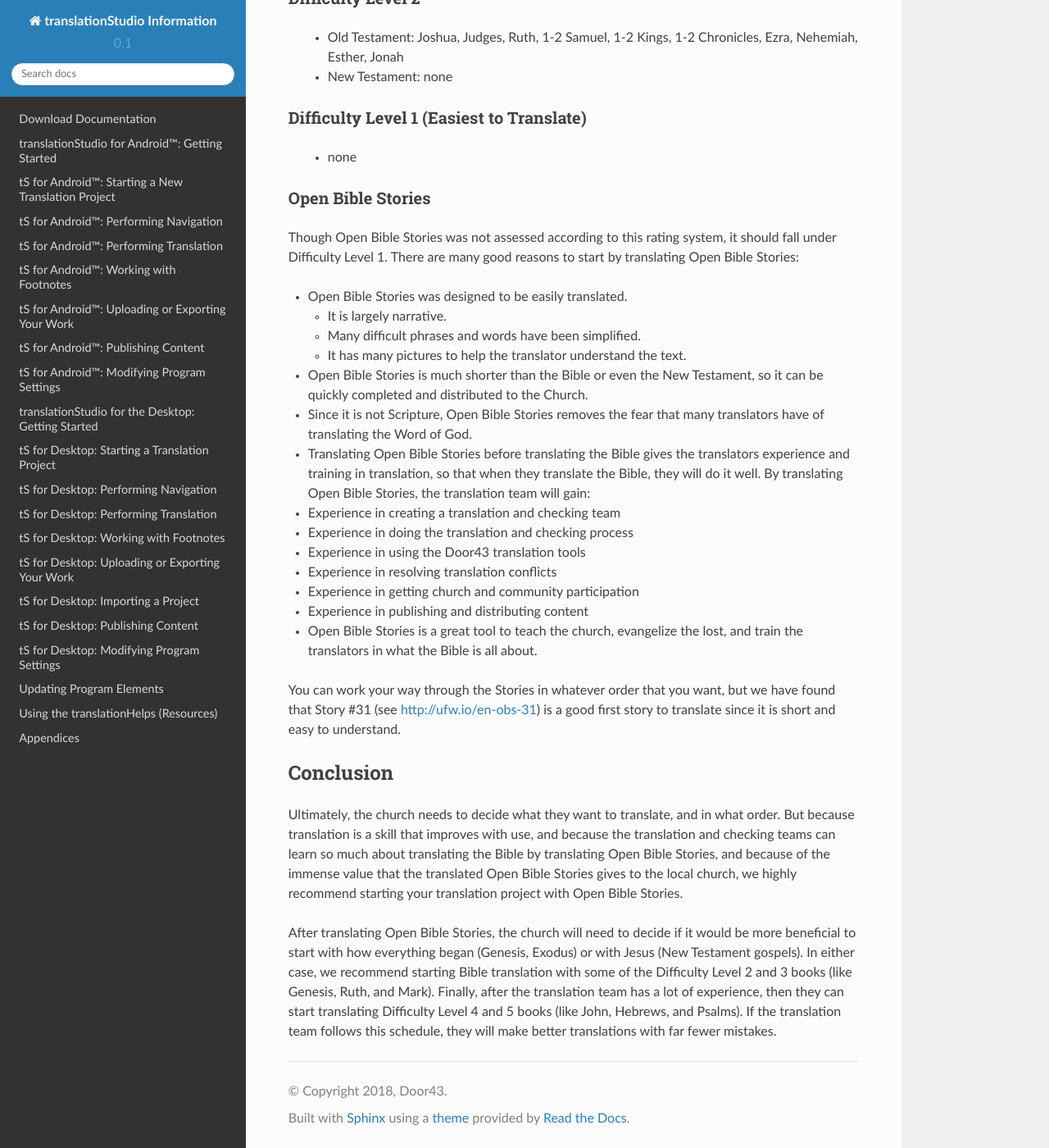
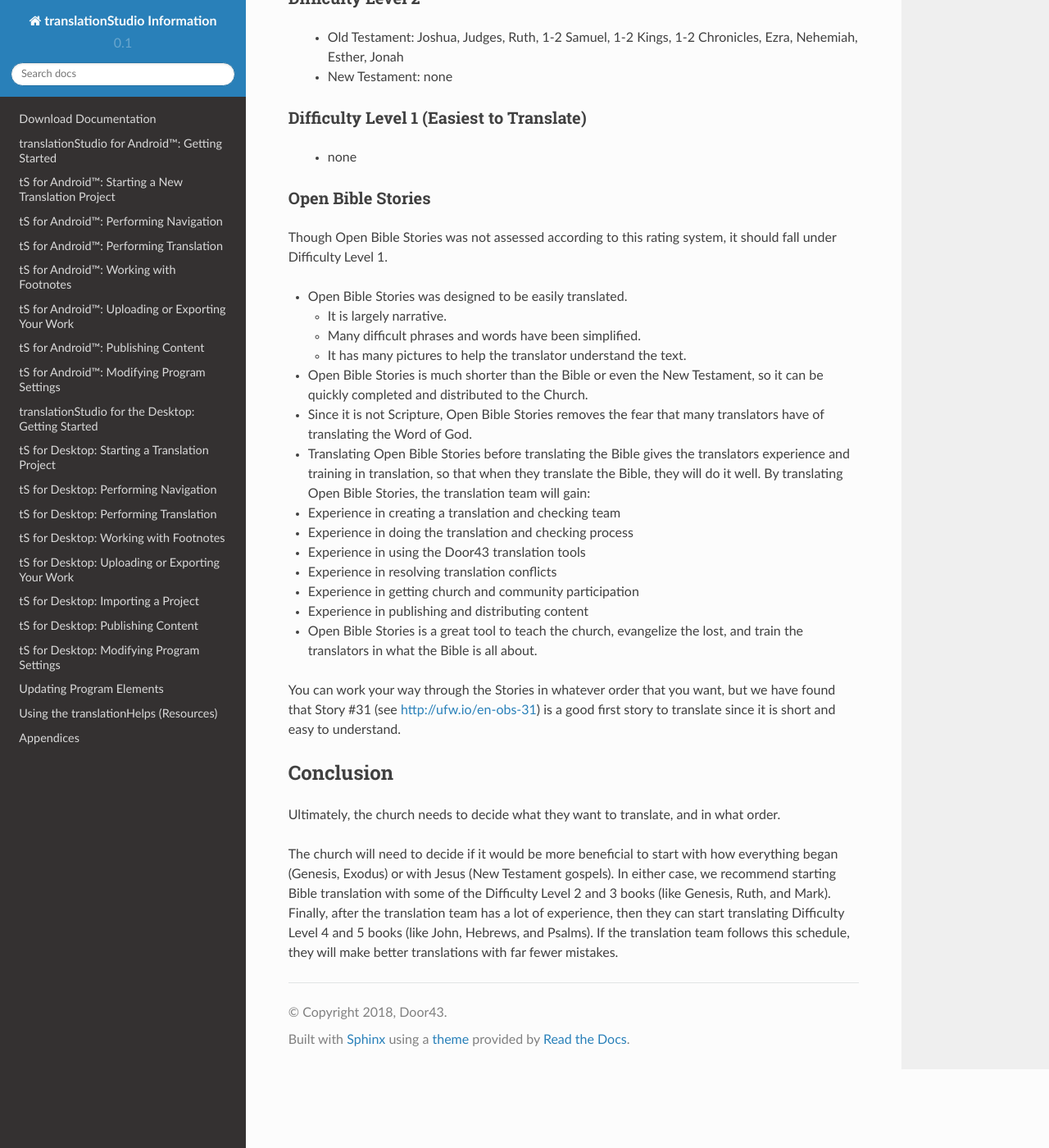
Before and after one commit to unfoldingWord-dev/translationStudio-Info, a Sphinx documentation site: the page built from docs/ChoosingWhatToTranslate.rst, in a window 1280 px wide and 1400 px high, scrolled down 1230 px. Shown: the whole window at 82% size. Built offline with Sphinx 7.4.7 and the Read the Docs theme 2.0.0, drawn with Linux system fonts in a browser that asks for light colours; pages that are not in the unit, such as notebooks, are missing from menus.

Commit message:
Update ChoosingWhatToTranslate.rst

```diff
--- a/docs/ChoosingWhatToTranslate.rst
+++ b/docs/ChoosingWhatToTranslate.rst
@@ -59,7 +59,7 @@ Difficulty Level 1 (Easiest to Translate)
 Open Bible Stories
 ^^^^^^^^^^^^^^^^^^
 
-Though Open Bible Stories was not assessed according to this rating system, it should fall under Difficulty Level 1. There are many good reasons to start by translating Open Bible Stories:
+Though Open Bible Stories was not assessed according to this rating system, it should fall under Difficulty Level 1.
 
 * Open Bible Stories was designed to be easily translated.
 
@@ -94,6 +94,6 @@ You can work your way through the Stories in whatever order that you want, but w
 Conclusion
 -------------
 
-Ultimately, the church needs to decide what they want to translate, and in what order. But because translation is a skill that improves with use, and because the translation and checking teams can learn so much about translating the Bible by translating Open Bible Stories, and because of the immense value that the translated Open Bible Stories gives to the local church, we highly recommend starting your translation project with Open Bible Stories.
+Ultimately, the church needs to decide what they want to translate, and in what order.
 
-After translating Open Bible Stories, the church will need to decide if it would be more beneficial to start with how everything began (Genesis, Exodus) or with Jesus (New Testament gospels). In either case, we recommend starting Bible translation with some of the Difficulty Level 2 and 3 books (like Genesis, Ruth, and Mark). Finally, after the translation team has a lot of experience, then they can start translating Difficulty Level 4 and 5 books (like John, Hebrews, and Psalms). If the translation team follows this schedule, they will make better translations with far fewer mistakes.
+The church will need to decide if it would be more beneficial to start with how everything began (Genesis, Exodus) or with Jesus (New Testament gospels). In either case, we recommend starting Bible translation with some of the Difficulty Level 2 and 3 books (like Genesis, Ruth, and Mark). Finally, after the translation team has a lot of experience, then they can start translating Difficulty Level 4 and 5 books (like John, Hebrews, and Psalms). If the translation team follows this schedule, they will make better translations with far fewer mistakes.
```
